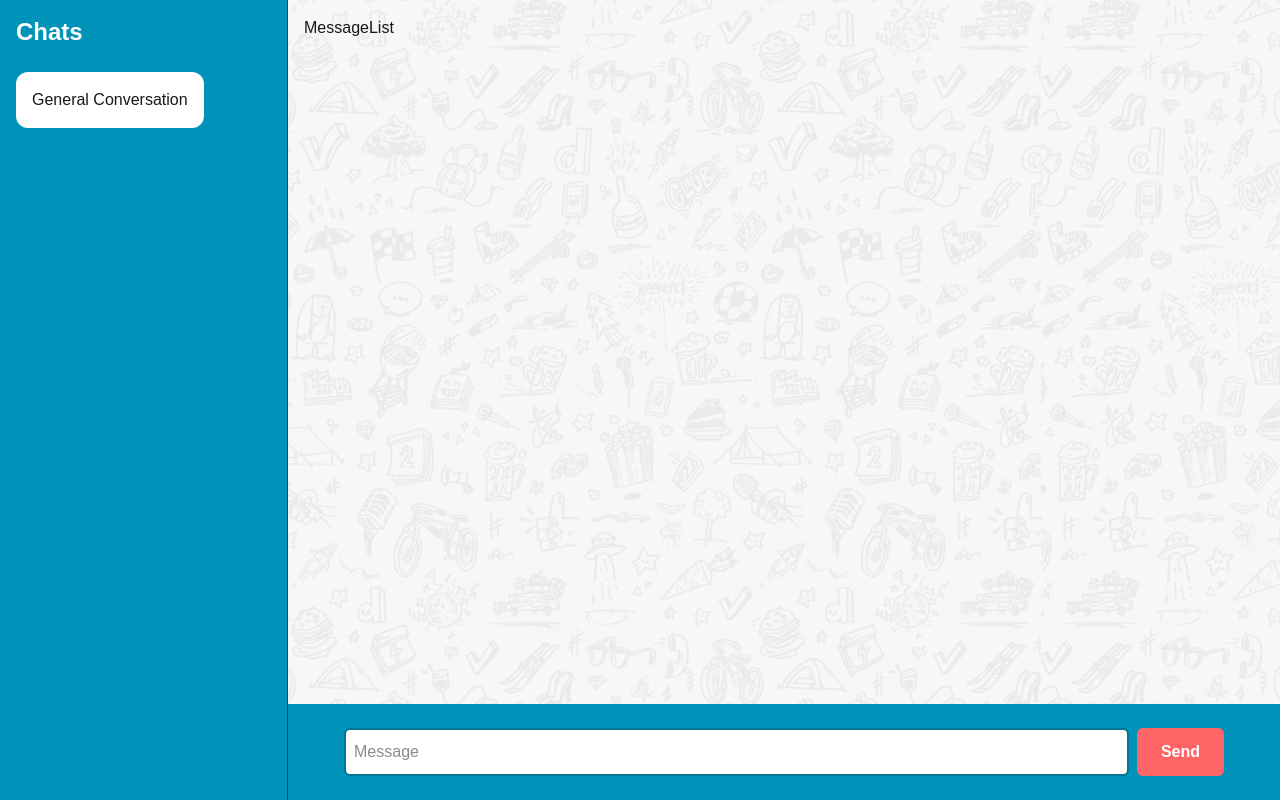
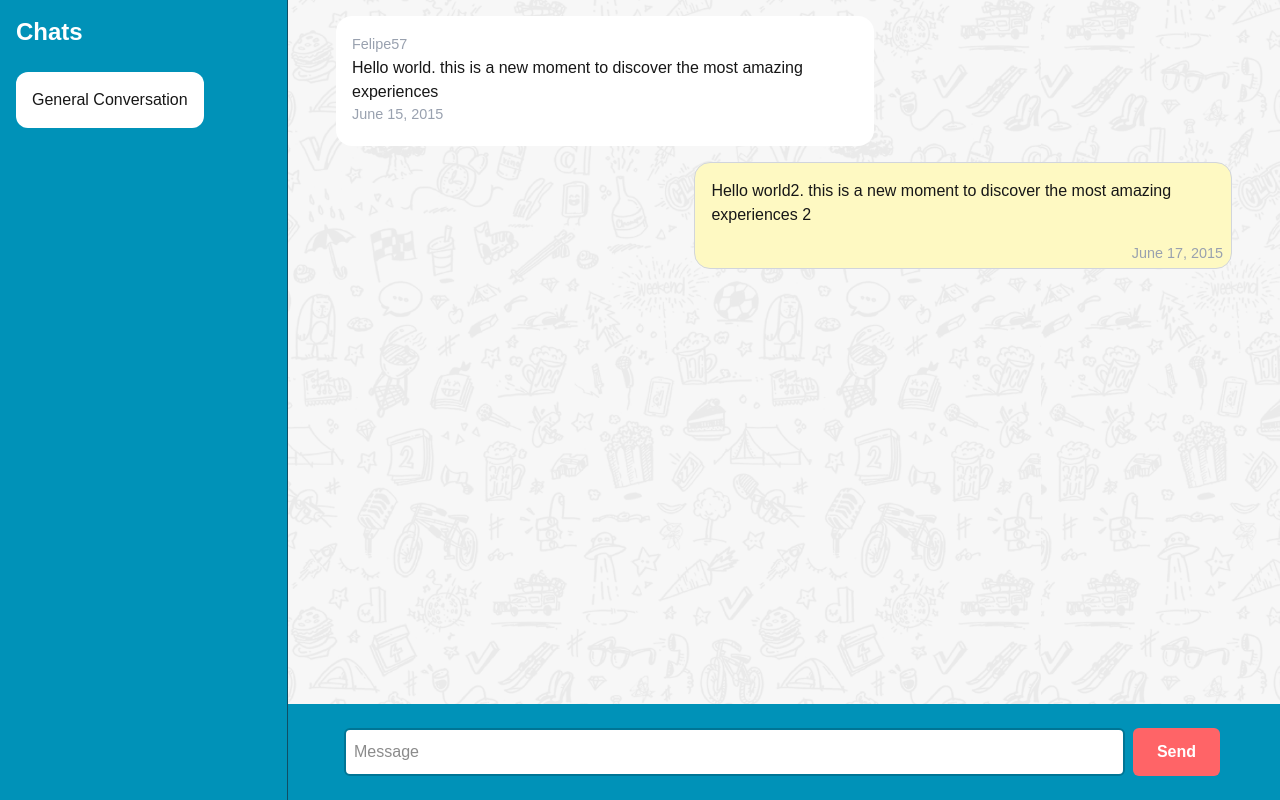
Before and after one commit to mayafelipe/FE-Chat, a Next.js app: page / in a window 1280 px wide. Built offline with nearby package versions, Linux system fonts and the light colour scheme.

Commit message:
feat: create reusable chat component structure
- Added chat component
- Added messages mock

```diff
--- a/app/features/chat/components/chat-layout.tsx
+++ b/app/features/chat/components/chat-layout.tsx
@@ -1,16 +1,18 @@
-"use client"
-import MessageInput from "../../message/components/message-input"
-import MessageList from "../../message/components/message-list"
-import { ChatSiderbar } from "./chat-sidebar"
+"use client";
+import MessageInput from "../../message/components/message-input";
+import MessageList from "../../message/components/message-list";
+import { messagesMock } from "../../message/mock/messages.mock";
+import { ChatSiderbar } from "./chat-sidebar";
 
 export function ChatLayout() {
-return(
+
+  return (
     <main className="flex h-screen overflow-hidden bg-[url(/images/chat-bg.png)] bg-repeat bg-contain">
-        <ChatSiderbar />
-        <section className="flex flex-1 flex-col">
-            <MessageList />
-            <MessageInput />
-        </section>
+      <ChatSiderbar />
+      <section className="flex flex-1 flex-col">
+        <MessageList messages={messagesMock} />
+        <MessageInput />
+      </section>
     </main>
-)
+  );
 }
--- a/app/features/message/components/message-input.tsx
+++ b/app/features/message/components/message-input.tsx
@@ -8,13 +8,13 @@
     <div className="bg-cyan-600 p-4">
       <div className="mx-auto flex max-w-4xl">
         <input
-          className="flex-1 rounded-md border-2 border-cyan-700 bg-white p-[8px] my-[8px] ml-[8px] mr-[4px] outline-none"
+          className="flex-1 rounded-md border-2 border-cyan-700 bg-white p-2 my-2 ml-2 mr-1 outline-none"
           value={message}
           onChange={(e) => setMessage(e.target.value)}
           placeholder="Message"
         />
         <button
-        className="rounded-md bg-red-400 px-6 py-3 font-semibold text-white my-[8px] ml-[4px] mr-[8px]"
+        className="rounded-md bg-red-400 px-6 py-3 font-semibold text-white my-2 ml-1 mr-3"
         >Send</button>
       </div>
     </div>
--- a/app/features/message/components/message-list.tsx
+++ b/app/features/message/components/message-list.tsx
@@ -1,10 +1,48 @@
-"use client"
-import React from 'react'
+"use client";
+import React, { FC, JSX } from "react";
+import { MessageListProps } from "../interface/message-list.interface";
 
-const MessageList = () => {
+const MessageList: FC<MessageListProps> = ({ messages }): JSX.Element => {
+
   return (
-    <div className='flex-1 p-4'>MessageList</div>
-  )
-}
+    <div className="flex-1 overflow-y-auto p-4">
+      <div className="mx-auto flex max-w-4xl flex-col gap-4">
+        {messages?.map((message) => (
+          <div
+            key={message.id}
+            className={
+              message.role === "user1"
+                ? "lg:max-w-[60%] max-w-[68%] self-end rounded-2xl bg-yellow-100 border border-gray-300"
+                : "lg:max-w-[60%] max-w-[68%] self-start rounded-2xl bg-white border-gray-300 p-4"
+            }
+          >
+            <span
+              className={
+                message.role === "user1"
+                  ? "hidden"
+                  : "text-gray-400 text-[0.9rem]"
+              }
+            >
+              {message.user}
+            </span>
+            <p className={message.role === "user1" ? "p-4" : ""}>
+              {message.content}
+            </p>
+            <time
+              className={
+                message.role === "user1"
+                  ? "text-gray-400 text-[0.9rem] block text-end pr-2 pb-1"
+                  : "text-gray-400 text-[0.9rem] block pr-2 pb-1"
+              }
+              dateTime={message.date}
+            >
+              {message.date}
+            </time>
+          </div>
+        ))}
+      </div>
+    </div>
+  );
+};
 
-export default MessageList
+export default MessageList;
--- /dev/null
+++ b/app/features/message/mock/messages.mock.ts
@@ -0,0 +1,20 @@
+import { Message } from "../interface/message-list.interface";
+
+  export const messagesMock: Message[] = [
+    {
+      id: "1",
+      role: "user",
+      user: "Felipe57",
+      content:
+        "Hello world. this is a new moment to discover the most amazing experiences",
+      date: "June 15, 2015",
+    },
+    {
+      id: "2",
+      role: "user1",
+      user: "Luy12",
+      content:
+        "Hello world2. this is a new moment to discover the most amazing experiences 2",
+      date: "June 17, 2015",
+    },
+  ];
```
Also changed, not shown: app/features/message/interface/message-list.interface.ts (added, +11 -0 lines).
